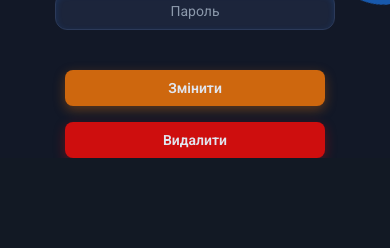
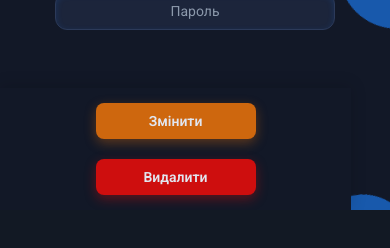
Before and after one commit to Yakov29/roomcraft, a React (Create React App) app: page /user/1 in a window 390 px wide. Shown: the part 454-702 px from the top of the page. Built offline with nearby package versions, Linux system fonts and the light colour scheme; sample sign-in values are in the browser's storage.

Commit message:
еще там баги фиксим

```diff
--- a/src/components/Footer/Footer.jsx
+++ b/src/components/Footer/Footer.jsx
@@ -27,7 +27,7 @@ const Footer = () => {
                     data-aos-delay="100"
                 />
                 <ul className="footer__list">
-                    <li className="footer__item" data-aos="fade-right" data-aos-delay="200">
+                    <li className="footer__item">
                         <p className="footer__text">
                             <CiMail /> Email:{" "}
                             <a className="footer__link" href="mailto:yakovderkachenko@gmail.com">
@@ -35,7 +35,7 @@ const Footer = () => {
                             </a>
                         </p>
                     </li>
-                    <li className="footer__item" data-aos="fade-right" data-aos-delay="300">
+                    <li className="footer__item">
                         <p className="footer__text">
                             <FaGithub /> GitHub:{" "}
                             <a className="footer__link" href="https://github.com/Yakov29" target="_blank" rel="noopener noreferrer">
@@ -43,7 +43,7 @@ const Footer = () => {
                             </a>
                         </p>
                     </li>
-                    <li className="footer__item" data-aos="fade-right" data-aos-delay="400">
+                    <li className="footer__item">
                         <p className="footer__text">
                             <FaInstagram /> Instagram:{" "}
                             <a className="footer__link" href="https://www.instagram.com/d.yakov29/" target="_blank" rel="noopener noreferrer">
--- a/src/components/Profile/Profile.css
+++ b/src/components/Profile/Profile.css
@@ -2,6 +2,7 @@
   text-align: center;
   height: 100vh;
   padding-top: 150px;
+  padding-bottom: 100px;
   position: relative;
   overflow: hidden;
   background-color: var(--background-color);
@@ -121,10 +122,18 @@
 }
 
 .profile__buttons {
+  position: fixed;
+  bottom: 0;
+  left: 0;
+  width: 100%;
+  padding: 12px 20px;
   display: flex;
   justify-content: center;
   gap: 20px;
   flex-wrap: wrap;
+  background: var(--background-color);
+  box-shadow: 0 -2px 15px rgba(0,0,0,0.15);
+  z-index: 10;
 }
 
 .profile__change,
@@ -177,6 +186,7 @@
   .profile {
     padding-top: 80px;
     height: auto;
+    padding-bottom: 120px;
   }
 
   .profile__title {
@@ -197,20 +207,17 @@
   }
 
   .profile__buttons {
-    flex-direction: column;
-    gap: 16px;
+    max-width: 90vw;
   }
 
   .profile__change,
   .profile__delete,
   .profile__apply,
   .profile__reset {
-    width: 100%;
+    width: auto;
     max-width: 340px;
     font-size: 17px;
     padding: 14px 35px;
-     margin-left: auto;
-    margin-right: auto;
   }
 }
 
@@ -218,6 +225,7 @@
   .profile {
     padding-top: 60px;
     height: auto;
+    padding-bottom: 140px;
   }
 
   .profile__title {
@@ -236,7 +244,10 @@
     font-size: 14px;
   }
 
-
+  .profile__buttons {
+    flex-direction: column;
+    padding: 15px 10px;
+  }
 
   .profile__change,
   .profile__delete,
@@ -247,6 +258,5 @@
     font-size: 14px;
     margin-left: auto;
     margin-right: auto;
-
   }
 }
--- a/src/components/Profile/Profile.jsx
+++ b/src/components/Profile/Profile.jsx
@@ -161,7 +161,7 @@ const Profile = () => {
             </div>
           </div>
 
-        <div className="profile__buttons" data-aos="fade-up" data-aos-delay="400">
+          <div className="profile__buttons">
             {!editable && (
                 <>
                   <button className="profile__change" onClick={handleEdit}>
--- a/src/pages/Edit/Edit.jsx
+++ b/src/pages/Edit/Edit.jsx
@@ -755,7 +755,7 @@ const Tutorial = ({ show, onClose }) => {
             left: 0,
             width: '100vw',
             height: '100vh',
-            background: 'rgba(0,0,0,0.7)',
+            backgroundColor: '#121924',
             display: 'flex',
             justifyContent: 'center',
             alignItems: 'center',
```
Lines whose indentation alone changed are shown as unchanged.
